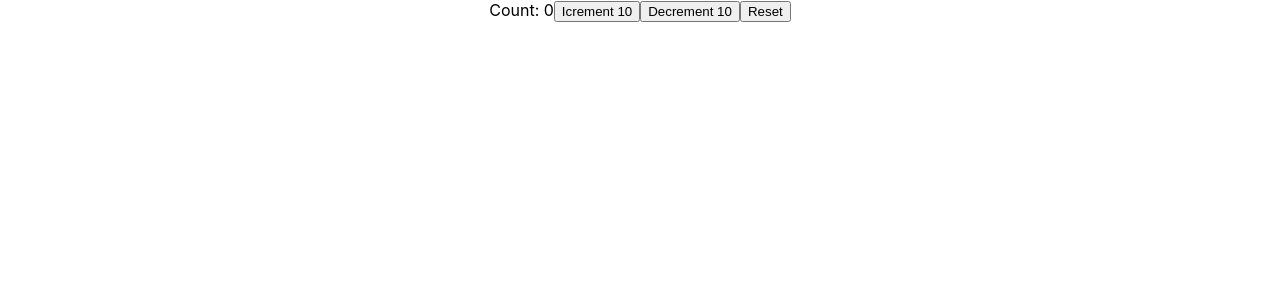
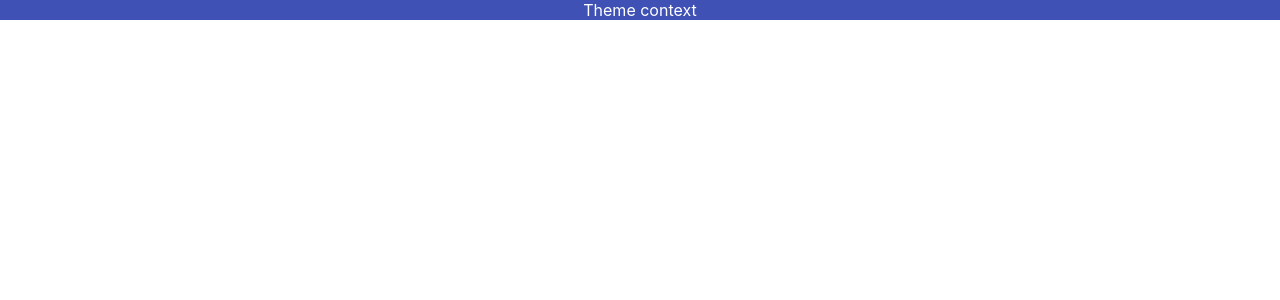
Before and after one commit to ShakhzodD/typescript-demo, a React (Create React App) app: page / in a window 1280 px wide. Shown: the top 300 px of the page. Built offline with nearby package versions, Linux system fonts and the light colour scheme.

Commit message:
typescript

```diff
--- a/src/App3.tsx
+++ b/src/App3.tsx
@@ -1,10 +1,12 @@
 import "./App.css";
-import { Counter } from "./components/state/Counter";
-
+import { ThemeContextProvider } from "./components/context/ThemeContext";
+import { Box } from "./components/context/Box";
 function App3() {
   return (
     <div className="App">
-      <Counter />
+      <ThemeContextProvider>
+        <Box />
+      </ThemeContextProvider>
     </div>
   );
 }
--- /dev/null
+++ b/src/components/context/Box.tsx
@@ -0,0 +1,12 @@
+import { useContext } from "react";
+import { ThemeContext } from "./ThemeContext";
+export const Box = () => {
+  const theme = useContext(ThemeContext);
+  return (
+    <div
+      style={{ backgroundColor: theme.primary.main, color: theme.primary.text }}
+    >
+      Theme context
+    </div>
+  );
+};
--- /dev/null
+++ b/src/components/context/ThemeContext.tsx
@@ -0,0 +1,16 @@
+import { createContext } from "react";
+import { theme } from "./theme";
+
+type ThemeContextProviderProps = {
+  children: React.ReactNode;
+};
+
+export const ThemeContext = createContext(theme);
+
+export const ThemeContextProvider = ({
+  children,
+}: ThemeContextProviderProps) => {
+  return (
+    <ThemeContext.Provider value={theme}>{children}</ThemeContext.Provider>
+  );
+};
--- /dev/null
+++ b/src/components/context/User.tsx
@@ -0,0 +1,3 @@
+export const User = () => {
+  return <></>;
+};
--- /dev/null
+++ b/src/components/context/theme.ts
@@ -0,0 +1,10 @@
+export const theme = {
+  primary: {
+    main: "#3f51b5",
+    text: "#fff",
+  },
+  secondary: {
+    main: "#f50057",
+    text: "#fff",
+  },
+};
```
Also changed, not shown: src/components/context/UserContext.tsx (added, +12 -0 lines).
